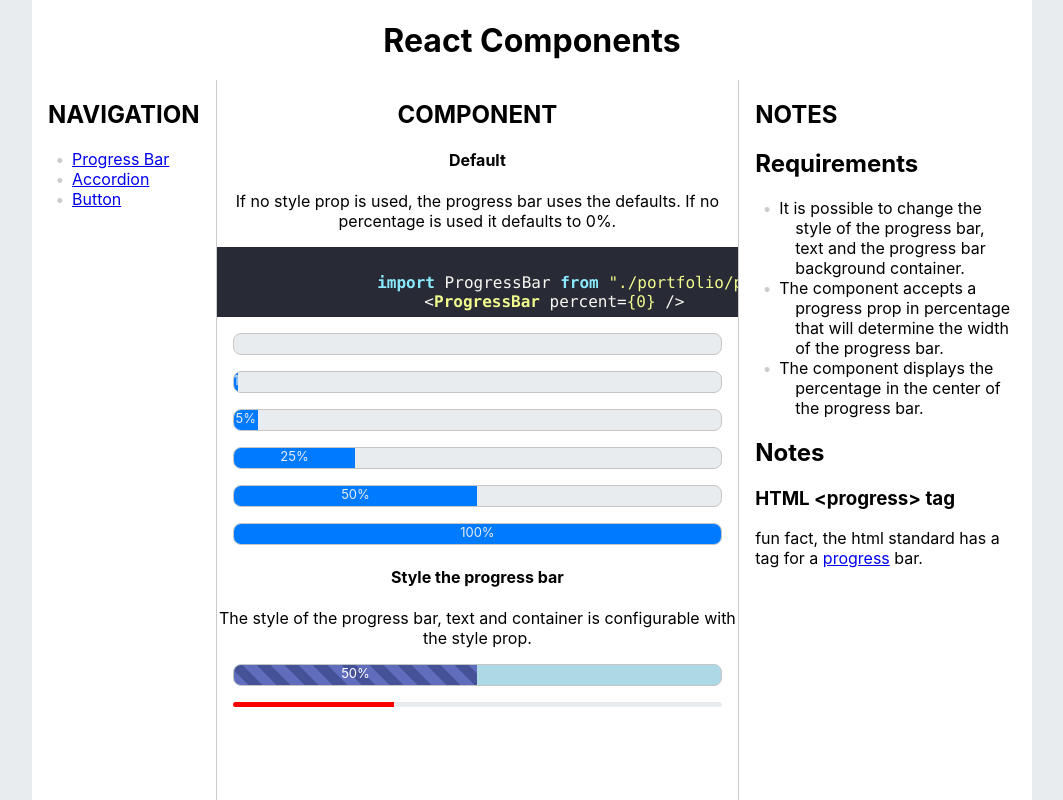
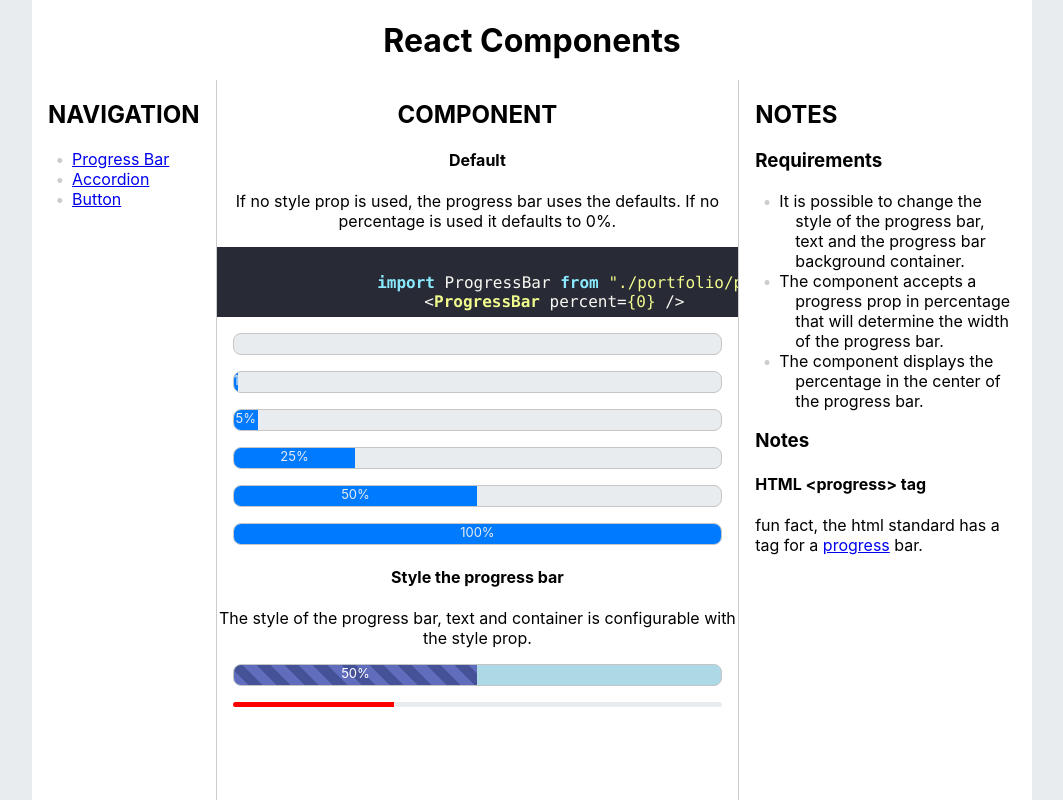
Before and after one commit to ruanha/react-components, a React (Create React App) app: page /react-components/progress-bar in a window 1280 px wide. Shown: the whole page, without its empty margins (108-1171 px from the left). Built offline with nearby package versions, Linux system fonts and the light colour scheme.

Commit message:
fix header hierachy

```diff
--- a/src/components-info/progress-bar.tsx
+++ b/src/components-info/progress-bar.tsx
@@ -1,7 +1,7 @@
 export default function ProgressBarInfo() {
   return (
     <div className="prose">
-      <h2>Requirements</h2>
+      <h3>Requirements</h3>
       {
         <ul>
           {info.requirements.map((requirement, index) => (
@@ -9,8 +9,8 @@ export default function ProgressBarInfo() {
           ))}
         </ul>
       }
-      <h2>Notes</h2>
-      <h3>HTML &lt;progress&gt; tag</h3>
+      <h3>Notes</h3>
+      <h4>HTML &lt;progress&gt; tag</h4>
       <p>
         fun fact, the html standard has a tag for a{" "}
         <a href="https://developer.mozilla.org/en-US/docs/Web/HTML/Element/progress">
```
